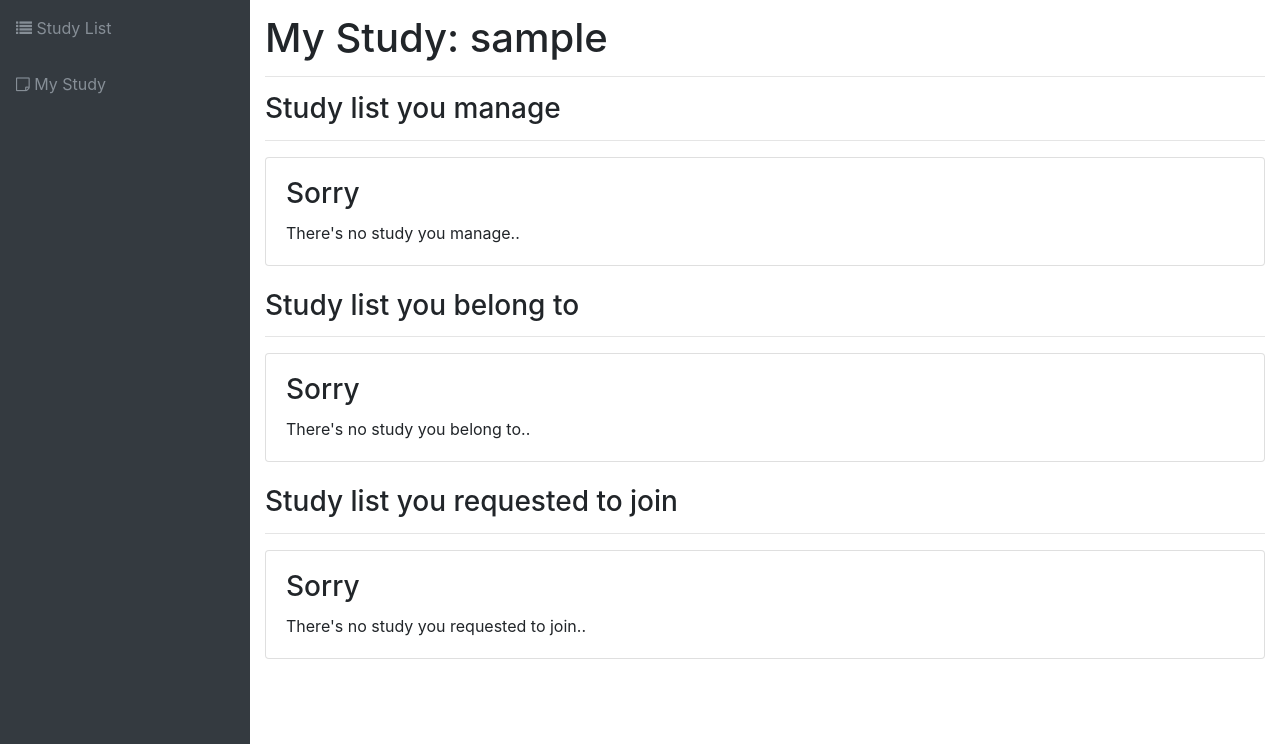
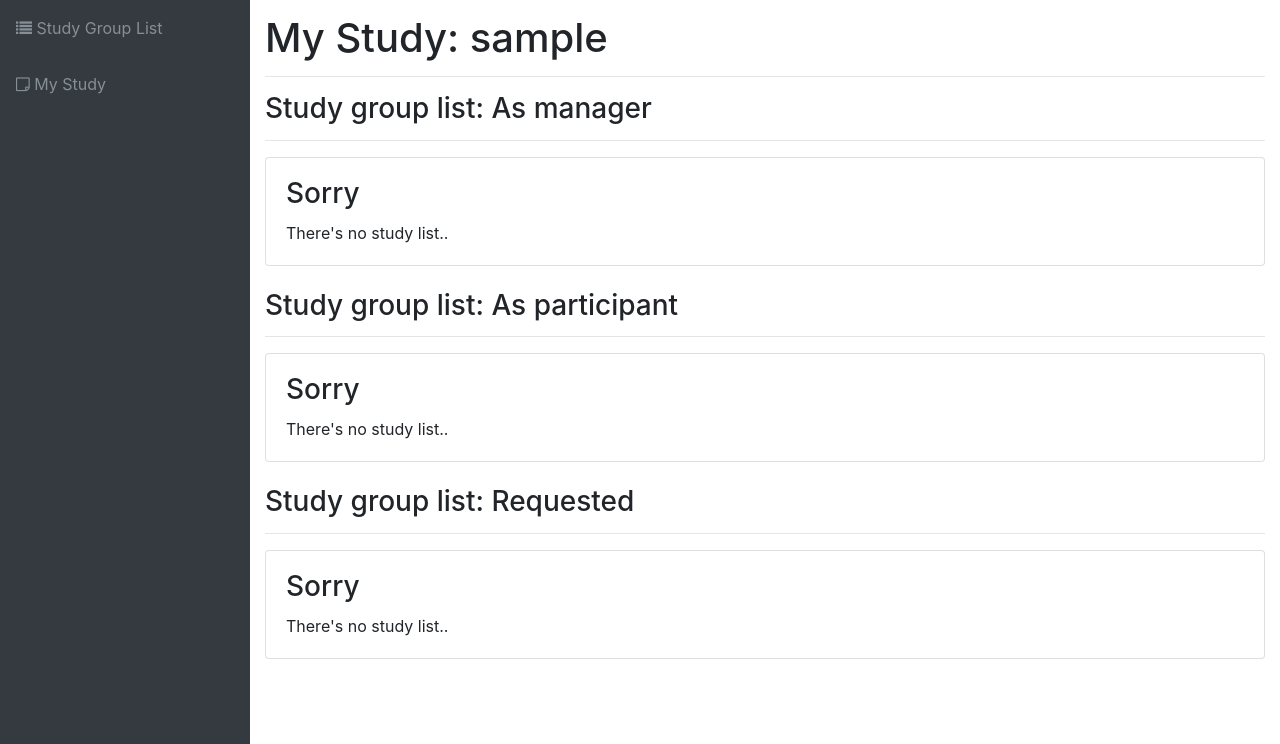
Before and after one commit to punkyoon/study-hard, a Django app: page /service_main/my_study/ in a window 1280 px wide. Shown: the part 56-800 px from the top of the page. Run offline with Django 3.2, Linux system fonts and the light colour scheme; the visitor is signed in with stand-in values (Sample User, id 1); data that the repository does not hold is empty; some libraries are stand-ins or nearby versions.

Commit message:
modified txt..

```diff
--- a/templates/service/lobby.html
+++ b/templates/service/lobby.html
@@ -16,7 +16,6 @@
     <form method="POST" enctype="multipart/form-data">
       {% csrf_token %}
       <div class="form-group input-group">
-        <!--<label for="password-confirm">Search Study</label>-->
         <input class="form-control" id="search-study" name="search-study" type="text" placeholder="Search Study" />
         <span class="input-group-btn">
           <button type="submit" class="btn btn-secondary">
--- a/templates/service/main.html
+++ b/templates/service/main.html
@@ -81,7 +81,7 @@
   <div class="card">
     <div class="card-body">
       <h3 class="card-title">Sorry</h3>
-      <p class="card-text">It has No list!</p>
+      <p class="card-text">It has No penalty list!</p>
     </div>
   </div>
   {% endfor %}
--- a/templates/service/my_study.html
+++ b/templates/service/my_study.html
@@ -6,7 +6,7 @@
 <hr />
 
 <!-- study list user manage -->
-<h3>Study list you manage</h3>
+<h3>Study group list: As manager</h3>
 <hr />
 {% for manage in manage_study_list %}
 <div class="card">
@@ -23,14 +23,14 @@
 <div class="card">
   <div class="card-body">
     <h3 class="card-title">Sorry</h3>
-    <p class="card-text">There's no study you manage..</p>
+    <p class="card-text">There's no study list..</p>
   </div>
 </div>
 {% endfor %}
 <br />
 
 <!-- study list user belong to -->
-<h3>Study list you belong to</h3>
+<h3>Study group list: As participant</h3>
 <hr />
 {% for belong in belong_study_list %}
 <div class="card">
@@ -46,14 +46,14 @@
 <div class="card">
   <div class="card-body">
     <h3 class="card-title">Sorry</h3>
-    <p class="card-text">There's no study you belong to..</p>
+    <p class="card-text">There's no study list..</p>
   </div>
 </div>
 {% endfor %}
 <br />
 
 <!-- study list user requested to join -->
-<h3>Study list you requested to join</h3>
+<h3>Study group list: Requested</h3>
 <hr />
 {% for requested in requested_study_list %}
 <div class="card">
@@ -68,7 +68,7 @@
 <div class="card">
   <div class="card-body">
     <h3 class="card-title">Sorry</h3>
-    <p class="card-text">There's no study you requested to join..</p>
+    <p class="card-text">There's no study list..</p>
   </div>
 </div>
 {% endfor %}
--- a/templates/service/study_user_info.html
+++ b/templates/service/study_user_info.html
@@ -53,7 +53,7 @@
 {% empty %}
 <div class="card">
   <div class="card-body">
-    <p class="card-text"><i class="fa fa-meh-o" aria-hidden="true"></i> It has No fine list!</p>
+    <p class="card-text"><i class="fa fa-meh-o" aria-hidden="true"></i> It has No penalty list!</p>
   </div>
 </div>
 {% endfor %}
--- a/templates/service_base.html
+++ b/templates/service_base.html
@@ -31,7 +31,7 @@
         <li class="nav-item" data-toggle="tooltip" data-placement="right" title="Study List">
           <a class="nav-link" href="{%url 'study_list' %}">
             <i class="fa fa-list" aria-hidden="true"></i>
-            <span class="nav-link-text">Study List</span>
+            <span class="nav-link-text">Study Group List</span>
           </a>
         </li>
 
```
